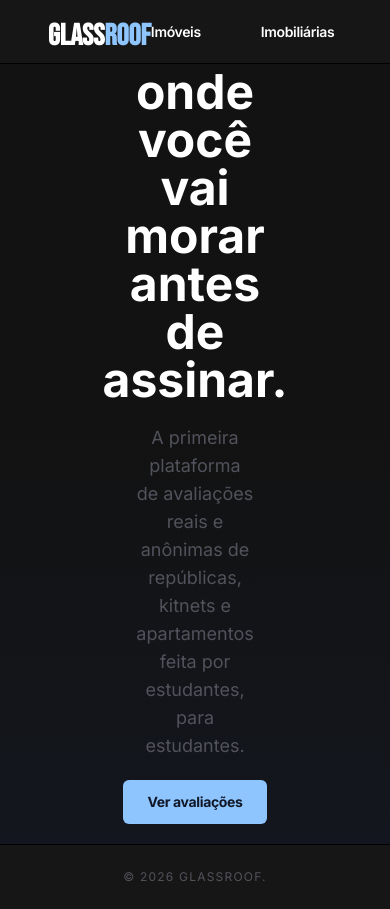
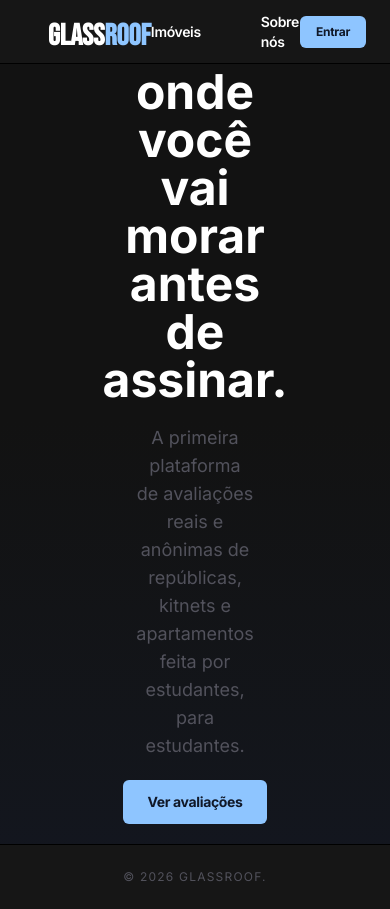
Before and after one commit to felipe-lisandro/glassroof, a React (Vite) app in the folder frontend/: page / in a window 390 px wide. Shown: the top 909 px of the page. Built offline with nearby package versions, Linux system fonts and the light colour scheme.

Commit message:
remove 'Imobiliarias' NavLink from Navbar

```diff
--- a/frontend/src/components/Navbar.jsx
+++ b/frontend/src/components/Navbar.jsx
@@ -21,9 +21,6 @@ export default function Navbar() {
           <NavLink to='/imoveis' className={({ isActive }) =>
             `nav-link ${isActive ? "nav-link-active" : ""}`
           }>Imóveis</NavLink>
-          <NavLink to='/imobiliarias' className={({ isActive }) =>
-            `nav-link ${isActive ? "nav-link-active" : ""}`
-          }>Imobiliárias</NavLink>
           <NavLink to='/sobre' className={({ isActive }) =>
             `nav-link ${isActive ? "nav-link-active" : ""}`
           }>Sobre nós</NavLink>
```
